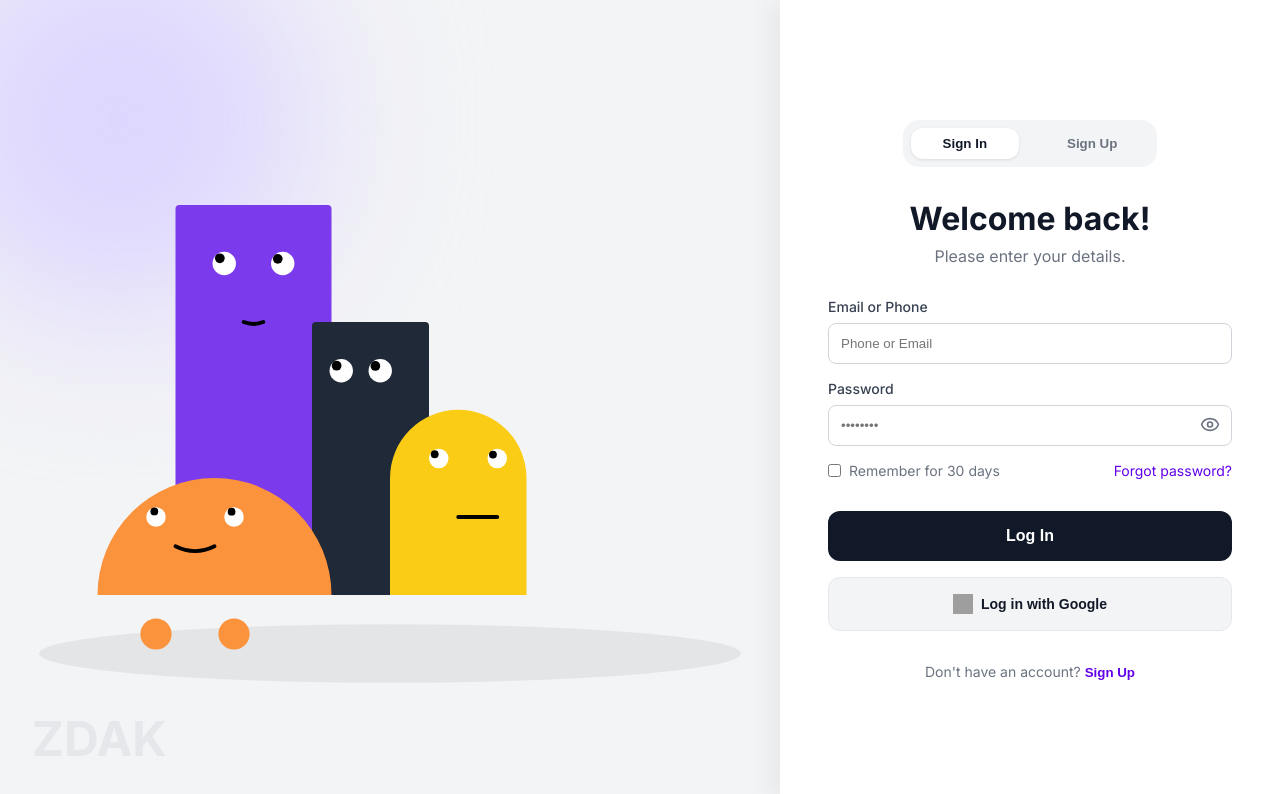
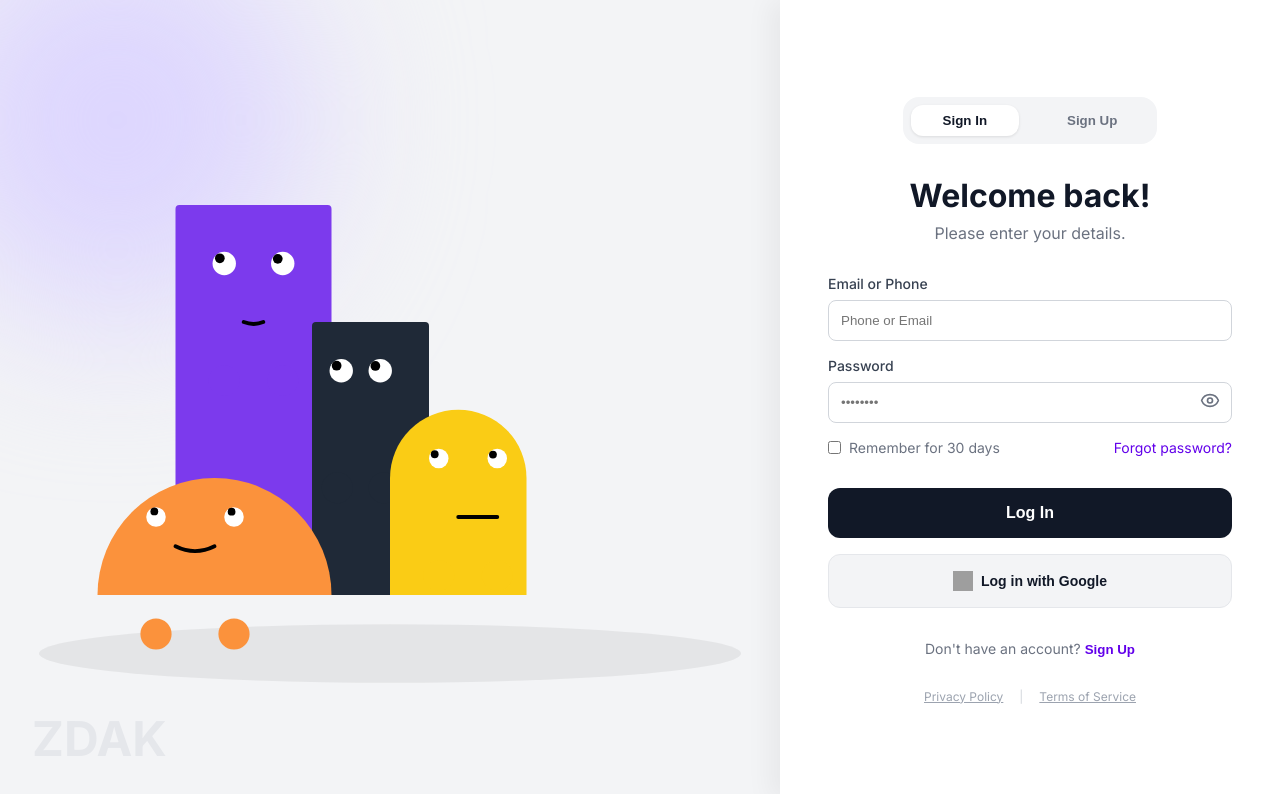
Before and after one commit to Dhanya-Bharadwaj/googlefit, a React (Create React App) app in the folder frontend/: page / in a window 1280 px wide. Shown: the top 794 px of the page. Built offline with nearby package versions, Linux system fonts and the light colour scheme; grey boxes are pictures that could not be loaded.

Commit message:
added privacy n terms of service paths(links) to auth page

```diff
--- a/frontend/src/components/AuthPage.js
+++ b/frontend/src/components/AuthPage.js
@@ -293,6 +293,13 @@ const AuthPage = () => {
              {isSignUp ? 'Log In' : 'Sign Up'}
           </button>
         </div>
+
+        {/* Legal Links Footer */}
+        <div style={{ marginTop: '2rem', textAlign: 'center', fontSize: '0.75rem', color: '#9ca3af', display: 'flex', justifyContent: 'center', gap: '1rem' }}>
+            <a href="/privacy-policy" target="_blank" rel="noopener noreferrer" style={{ color: 'inherit', textDecoration: 'underline' }}>Privacy Policy</a>
+            <span style={{color: '#d1d5db'}}>|</span>
+            <a href="/terms-of-service" target="_blank" rel="noopener noreferrer" style={{ color: 'inherit', textDecoration: 'underline' }}>Terms of Service</a>
+        </div>
       </div>
     </div>
   );
```
